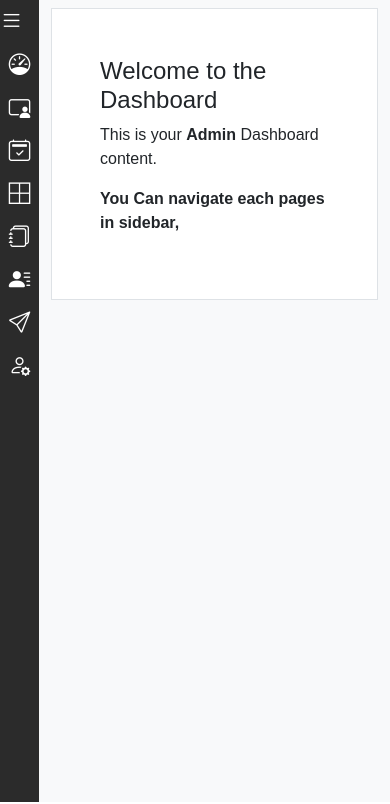
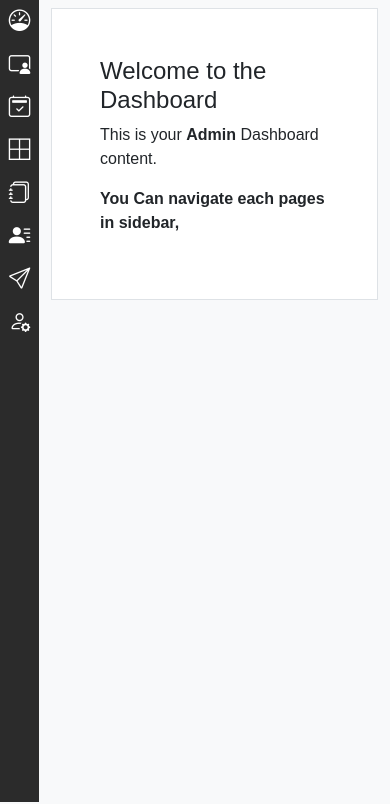
Before and after one commit to Nawabi-Hamza/Aria-delta-dashboard, a PHP site: page / in a window 390 px wide. Shown: the part 52-856 px from the top of the page. Run offline with PHP 8.4, Linux system fonts and the light colour scheme.

Commit message:
fix responsive design

```diff
--- a/index.php
+++ b/index.php
@@ -15,7 +15,7 @@
     </header>
     <section class="main-section d-flex">
         <aside class="bg--secondary">
-            <div class="side-item toggle--btn my-2 text-white text-center d-flex justify-content-end align-items-center" id="toggleSidebar" ><span><i class="bi bi-list text-white h3 me-3"></i></span></div>
+            <div class="side-item d-none md:d-block toggle--btn my-2 text-white text-center d-flex justify-content-end align-items-center" id="toggleSidebar" ><span><i class="bi bi-list text-white h4 me-2 md:me-3"></i></span></div>
             <?php include "./components/sidebar.php" ?>
         </aside>
         <main class="content-wrapper bg-light">
--- a/pages/referrals.php
+++ b/pages/referrals.php
@@ -135,7 +135,7 @@
     <div class="search-box">
         <input type="text" id="searchInput" onkeyup="searchReferral()" placeholder="Search by name, purpose, or staff..." />
     </div>
-
+    <div class="table-responsive">
         <!-- Table -->
         <table id="referralTable">
             <thead>
@@ -167,6 +167,7 @@
                 <?php // endif; ?>
             </tbody>
         </table>
+    </div>
 
     <p class="refresh-text">Page will refresh every 30 seconds.</p>
 </div>
--- a/pages/teacher.php
+++ b/pages/teacher.php
@@ -57,7 +57,7 @@ $result = false;
 ?>
 
 
-<div class="container">
+<div class="container mt-4">
     <h2>Teacher Details Managed by You</h2>
 
 
```
Lines whose indentation alone changed are shown as unchanged.
